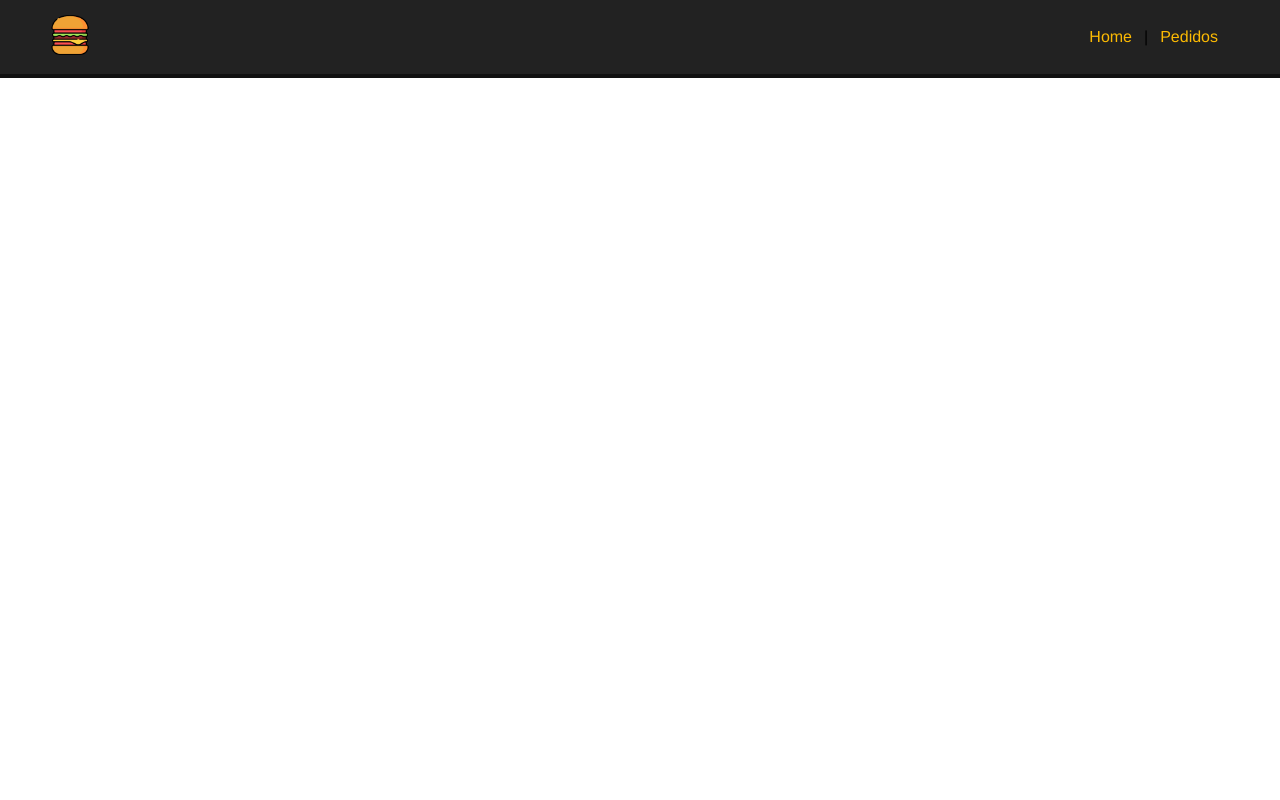
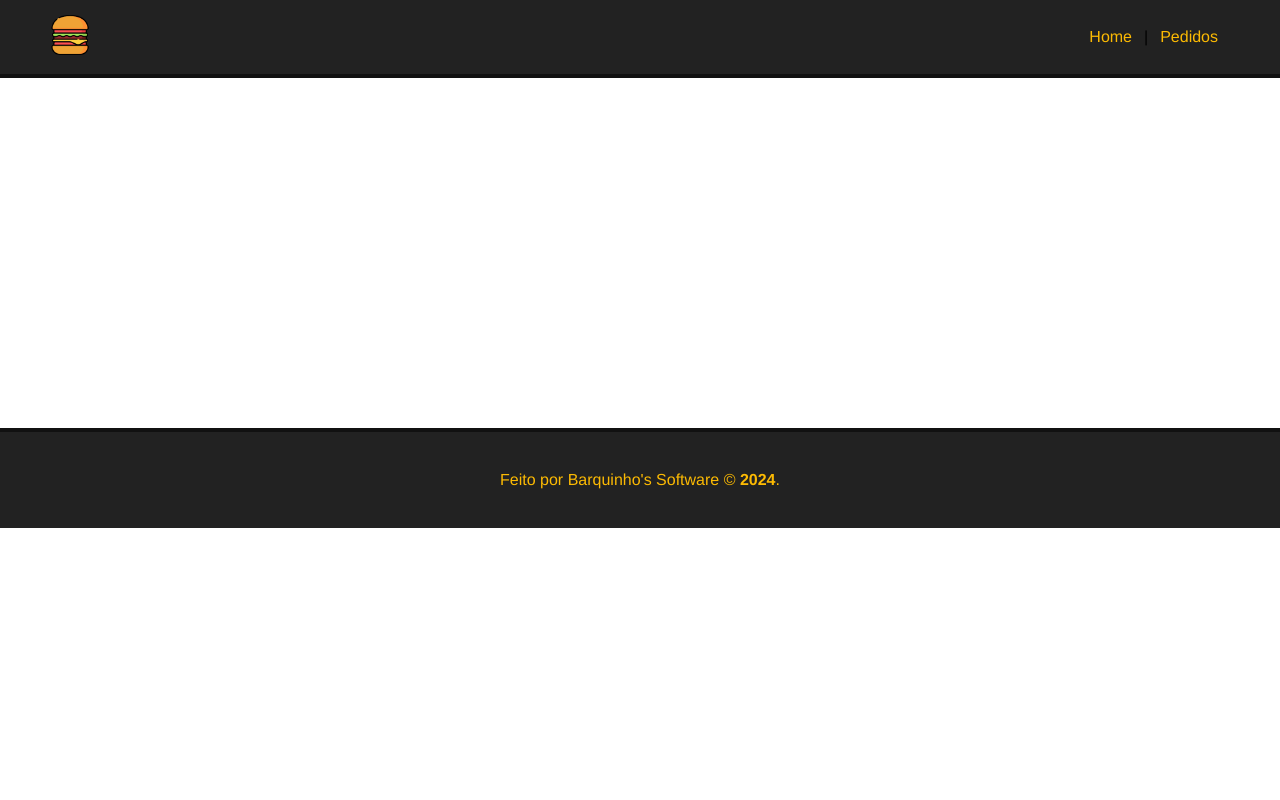
Before and after one commit to Andrrem28/vue-build-your-burger, a Vue app: page / in a window 1280 px wide. Shown: the top 800 px of the page. Built offline with nearby package versions, Linux system fonts and the light colour scheme.

Commit message:
changed min-height pixels in app.vue

```diff
--- a/src/App.vue
+++ b/src/App.vue
@@ -32,7 +32,7 @@ export default {
 
 .main-container {
   margin: 50px;
-  min-height: 718px;
+  min-height: 250px;
 }
 
 h1 {
```
